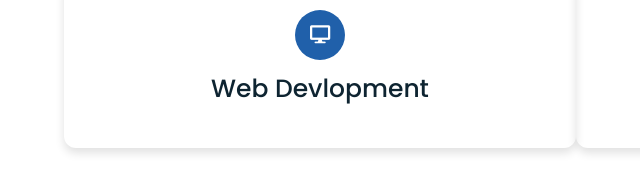
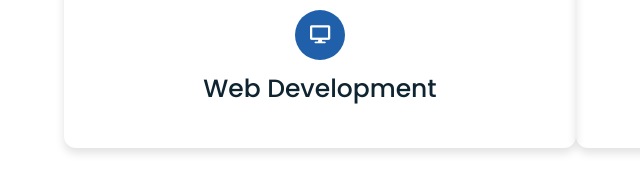
Before and after one commit to calvinanglo/Calvin-ePortfolio-, a plain HTML site: page services.html in a window 1280 px wide. Shown: the part 274-459 px from the top of the page, 64-704 px from the left. Drawn offline with Linux system fonts and the light colour scheme.

Commit message:
Update services.html

```diff
--- a/services.html
+++ b/services.html
@@ -42,7 +42,7 @@
                         <div class="icon">
                             <i class="fas fa-desktop"></i>
                         </div>
-                        <div class="topic">Web Devlopment</div>
+                        <div class="topic">Web Development</div>
                         <p></p>
                     </div>
                     <div class="box">
```
